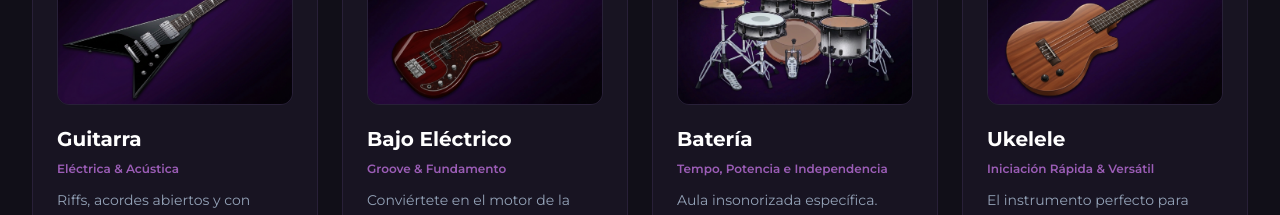
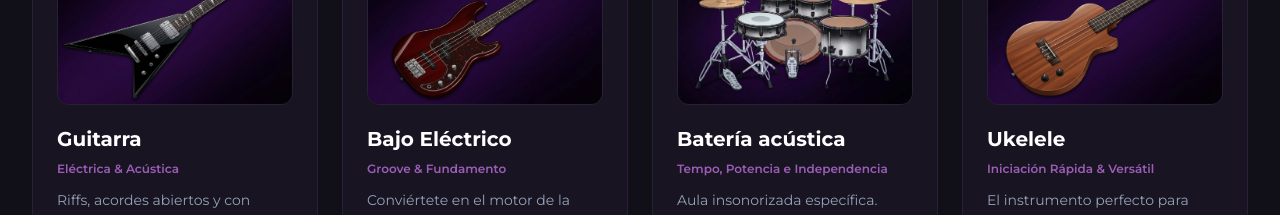
Before and after one commit to TupaTupaRiff/tupatupariff.com, a React (Vite) app: page / in a window 1280 px wide. Shown: the part 2440-2655 px from the top of the page. Built offline with nearby package versions, Linux system fonts and the light colour scheme.

Commit message:
Rename 'Batería' to 'Batería acústica'

```diff
--- a/src/components/Cursos.tsx
+++ b/src/components/Cursos.tsx
@@ -15,7 +15,7 @@ const instruments = [
   },
   {
     image: '/bateria_v6.jpeg',
-    name: 'Batería',
+    name: 'Batería acústica',
     subtitle: 'Tempo, Potencia e Independencia',
     desc: 'Aula insonorizada específica. Agarre de baquetas, rudimentos, redobles, independencia de extremidades, dinámicas y ritmos icónicos de estilos variados.',
     features: ['Aula de batería acondicionada', 'Práctica con metrónomo y play-alongs'],
```
